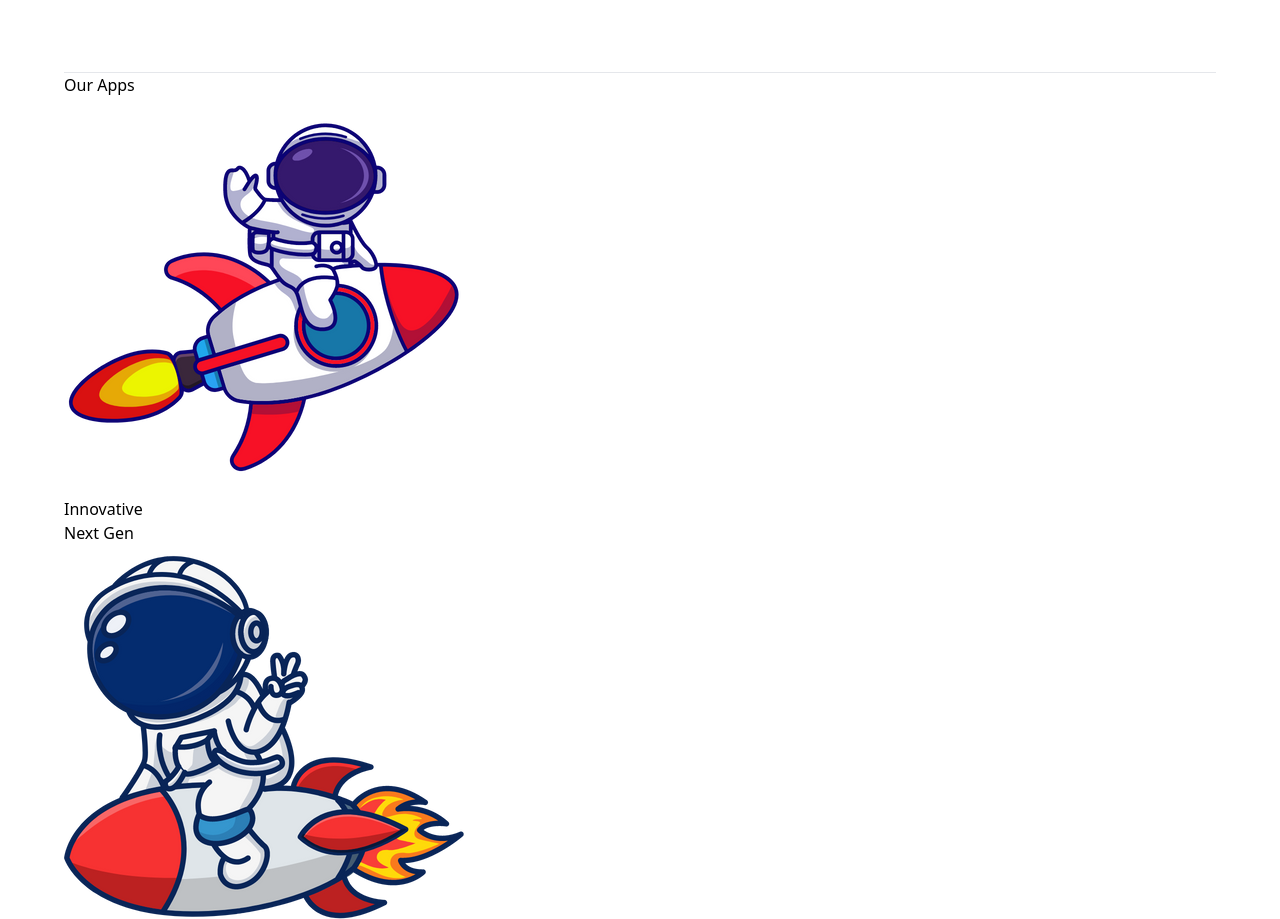
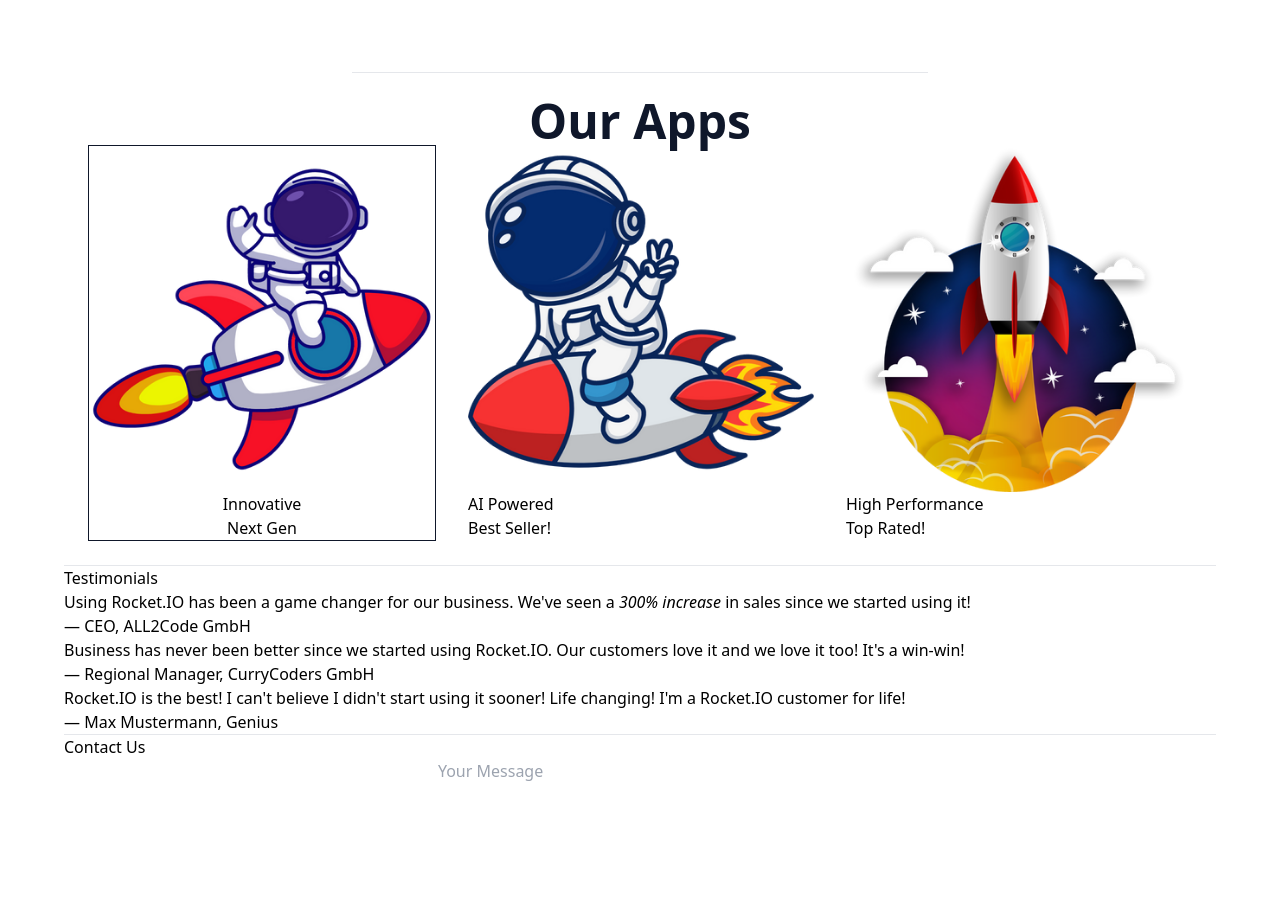
Before and after one commit to nataliia-petrukhina/rocket-folio, a website: page index.html in a window 1280 px wide. Shown: the part 628-1547 px from the top of the page. Drawn offline with Linux system fonts and the light colour scheme.

Commit message:
style featuress section

```diff
--- a/index.html
+++ b/index.html
@@ -57,7 +57,7 @@
             <img src="./assets/rocketdab.png" alt="rocket dap image" class="w-1/2 " />
         </section>
 
-        <hr />
+        <hr class="w-1/2 mx-auto bg-black"/>
 
 
 
@@ -67,12 +67,12 @@
 
 
 
-        <section id="rockets">
-            <h2>
+        <section id="rockets" class="p-6 my-12">
+            <h2 class="text-4xl font-bold text-center mb-6 text-slate-900 sm:text-5xl">
                 Our Apps
             </h2>
-            <div>
-                <article>
+            <div class="my-12 mx-auto flex flex-col sm:flex-row items-center gap-8">
+                <article class="w-2/3 flex flex-col items-center border border-solid border-slate-900 py-6 px-2 rounded-3xl shadow-xl hover:shadow-indigo-400 cursor-pointer transition-all duration-300">
                     <img src="./assets/rocketride.png" alt="rocket ride image" />
 
                     <h3>
```
